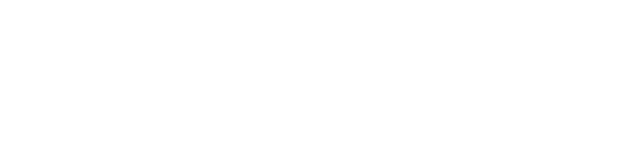
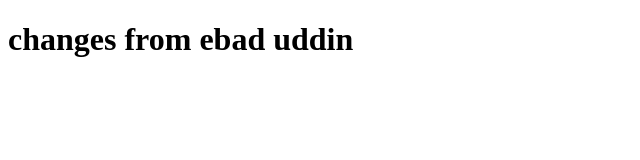
Before and after one commit to MariamImran-158/repo-3, a plain HTML site: page about.html in a window 1280 px wide. Shown: the whole page, without its empty margins (0-640 px from the left). Drawn offline with Linux system fonts and the light colour scheme.

Commit message:
commit from ebad

```diff
--- a/about.html
+++ b/about.html
@@ -7,5 +7,7 @@
 </head>
 <body>
 
+    <h1>changes from ebad uddin</h1>
+
 </body>
 </html>
```
